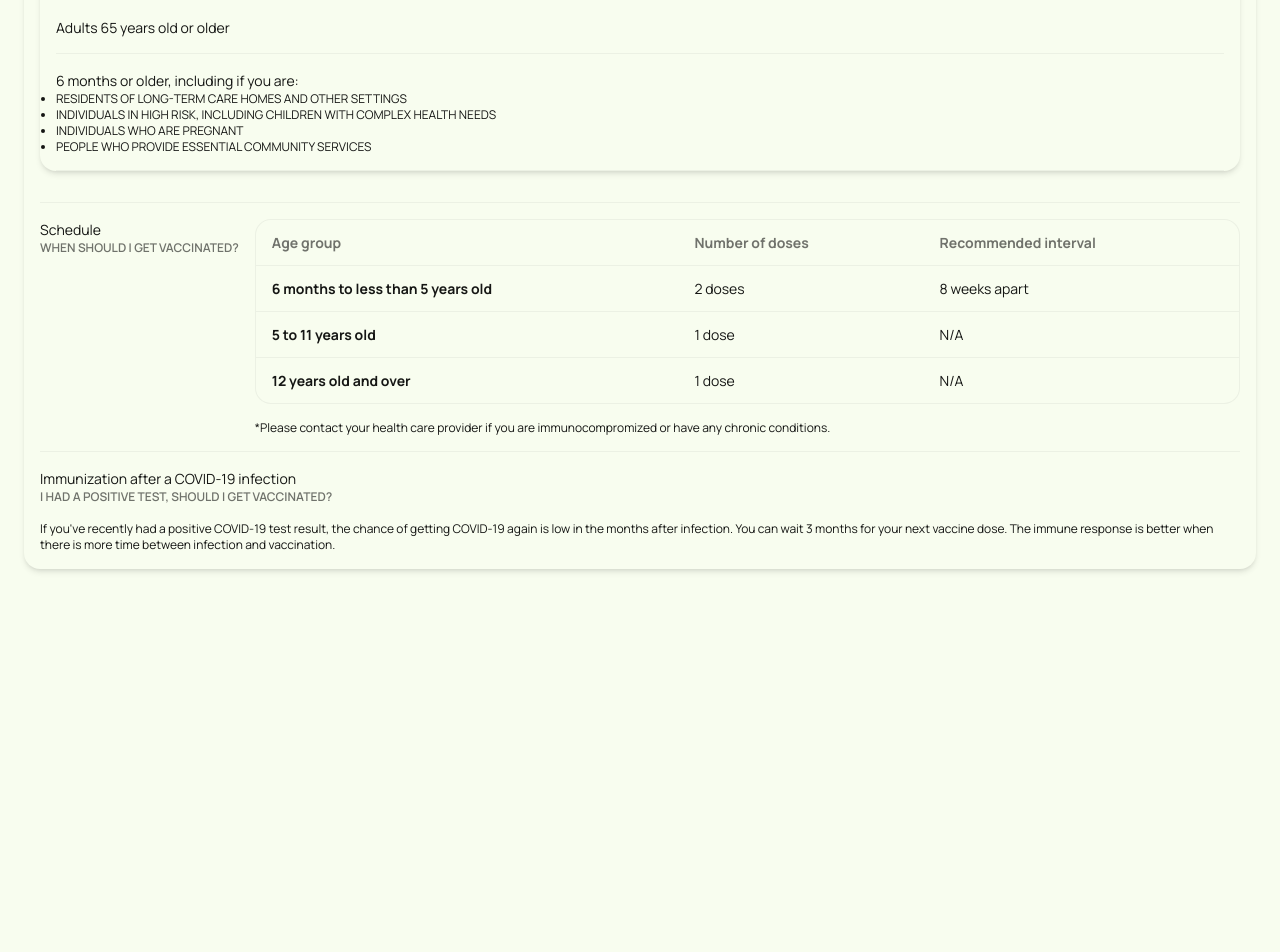
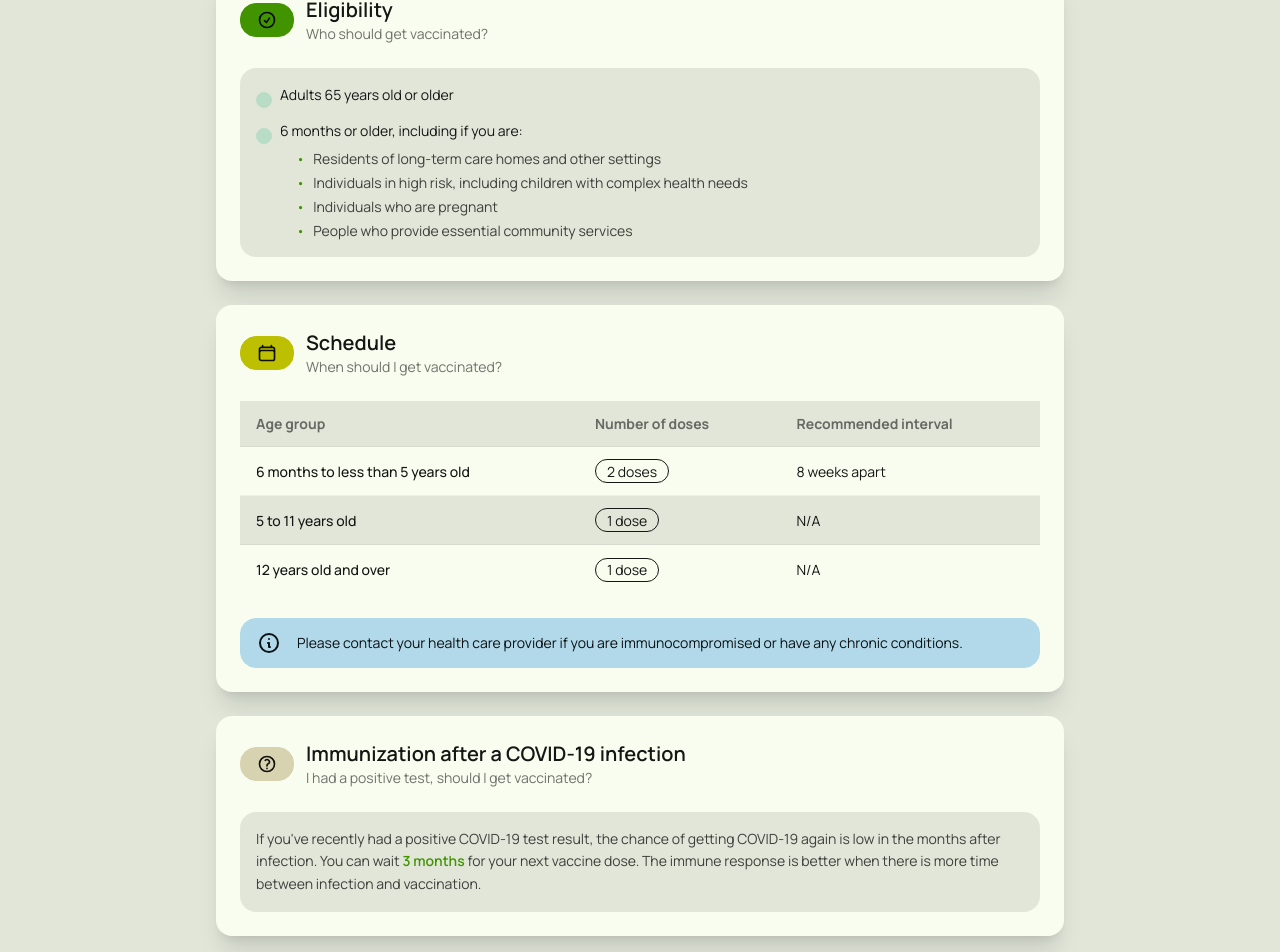
Before and after one commit to tysenh1/devhacks-2026, a React app in the folder frontend/: page /vaccine-info in a window 1280 px wide. Shown: the part 204-1156 px from the top of the page. Before the commit the page ends 800 px from the top, so only its background shows below. Built offline with nearby package versions, Linux system fonts and the light colour scheme; the HTML template or start-up script is replaced by a standard one.

Commit message:
Refactor VaccineInformation component for improved layout and accessibility

```diff
--- a/frontend/src/pages/vaccine_info.tsx
+++ b/frontend/src/pages/vaccine_info.tsx
@@ -1,104 +1,210 @@
 function VaccineInformation() {
   return (
-        <div className="flex flex-col items-center justify-center p-6 gap-y-10">
+    <div className="min-h-screen bg-base-200">
+      <div className="flex flex-col items-center justify-center p-6 gap-y-8 max-w-4xl mx-auto">
+        <div className="text-center py-6">
+          <h1 className="text-4xl font-bold text-primary">COVID-19 Vaccine</h1>
+          <p className="text-base-content/70 mt-2">
+            Everything you need to know about COVID-19 vaccination
+          </p>
+        </div>
 
-            <h1>COVID-19 Vaccine</h1>
-            <ul className="list bg-base-100 rounded-box shadow-md">
+        <div className="w-full space-y-6">
+          {/* Eligibility Card */}
+          <div className="card bg-base-100 shadow-xl">
+            <div className="card-body">
+              <div className="flex items-center gap-3 mb-4">
+                <div className="badge badge-primary badge-lg p-4">
+                  <svg
+                    xmlns="http://www.w3.org/2000/svg"
+                    fill="none"
+                    viewBox="0 0 24 24"
+                    strokeWidth={2}
+                    stroke="currentColor"
+                    className="w-5 h-5"
+                  >
+                    <path
+                      strokeLinecap="round"
+                      strokeLinejoin="round"
+                      d="M9 12.75L11.25 15 15 9.75M21 12a9 9 0 11-18 0 9 9 0 0118 0z"
+                    />
+                  </svg>
+                </div>
+                <div>
+                  <h2 className="card-title text-xl">Eligibility</h2>
+                  <p className="text-sm text-base-content/60">
+                    Who should get vaccinated?
+                  </p>
+                </div>
+              </div>
 
-                <li className="p-4 pb-2 text-xs opacity-60 tracking-wide">Important information</li>
-
-                <li className="list-row">
+              <div className="bg-base-200 rounded-box p-4">
+                <ul className="space-y-3">
+                  <li className="flex items-start gap-2">
+                    <span className="badge badge-success badge-xs mt-2"></span>
+                    <span>Adults 65 years old or older</span>
+                  </li>
+                  <li className="flex items-start gap-2">
+                    <span className="badge badge-success badge-xs mt-2"></span>
                     <div>
-                        <div>Eligibility</div>
-                        <div className="text-xs uppercase font-semibold opacity-60">Who should get vaccinated?</div>
-                        <ul className="list bg-base-100 rounded-box shadow-md">
-
-                            <li className="p-4 pb-2 text-xs opacity-60 tracking-wide"></li>
-
-                            <li className="list-row">
-                                <div className="list-col-grow">
-                                    <div>Adults 65 years old or older</div>
+                      <span>6 months or older, including if you are:</span>
+                      <ul className="ml-4 mt-2 space-y-1 text-sm text-base-content/80">
+                        <li className="flex items-center gap-2">
+                          <span className="text-primary">•</span>
+                          Residents of long-term care homes and other settings
+                        </li>
+                        <li className="flex items-center gap-2">
+                          <span className="text-primary">•</span>
+                          Individuals in high risk, including children with
+                          complex health needs
+                        </li>
+                        <li className="flex items-center gap-2">
+                          <span className="text-primary">•</span>
+                          Individuals who are pregnant
+                        </li>
+                        <li className="flex items-center gap-2">
+                          <span className="text-primary">•</span>
+                          People who provide essential community services
+                        </li>
+                      </ul>
                     </div>
                   </li>
-
-                            <li className="list-row list-disc">
-                                <div className="list-col-grow">
-                                    <div>6 months or older, including if you are:</div>
-                                    <div className="text-xs uppercase list-disc">
-
-                                        <ul className="list-disc">
-                                            <li>Residents of long-term care homes and other settings</li>
-                                            <li>Individuals in high risk, including children with complex health needs</li>
-                                            <li>Individuals who are pregnant</li>
-                                            <li>People who provide essential community services</li>
                 </ul>
               </div>
             </div>
-                            </li>
+          </div>
 
-                        </ul>
+          {/* Schedule Card */}
+          <div className="card bg-base-100 shadow-xl">
+            <div className="card-body">
+              <div className="flex items-center gap-3 mb-4">
+                <div className="badge badge-secondary badge-lg p-4">
+                  <svg
+                    xmlns="http://www.w3.org/2000/svg"
+                    fill="none"
+                    viewBox="0 0 24 24"
+                    strokeWidth={2}
+                    stroke="currentColor"
+                    className="w-5 h-5"
+                  >
+                    <path
+                      strokeLinecap="round"
+                      strokeLinejoin="round"
+                      d="M6.75 3v2.25M17.25 3v2.25M3 18.75V7.5a2.25 2.25 0 012.25-2.25h13.5A2.25 2.25 0 0121 7.5v11.25m-18 0A2.25 2.25 0 005.25 21h13.5A2.25 2.25 0 0021 18.75m-18 0v-7.5A2.25 2.25 0 015.25 9h13.5A2.25 2.25 0 0121 11.25v7.5"
+                    />
+                  </svg>
                 </div>
-                    <p className="list-col-wrap text-xs">
+                <div>
+                  <h2 className="card-title text-xl">Schedule</h2>
+                  <p className="text-sm text-base-content/60">
+                    When should I get vaccinated?
+                  </p>
+                </div>
+              </div>
 
-                    </p>
-                </li>
-
-                <li className="list-row">
-                    <div>
-                        <div>Schedule</div>
-                        <div className="text-xs uppercase font-semibold opacity-60">When should I get vaccinated?</div>
-                    </div>
-                    <div className="overflow-x-auto rounded-box border border-base-content/5 bg-base-100">
-                        <table className="table">
+              <div className="overflow-x-auto">
+                <table className="table table-zebra">
                   <thead>
-                                <tr>
-                                    <th>Age group</th>
-                                    <th>Number of doses</th>
-                                    <th>Recommended interval</th>
+                    <tr className="bg-base-200">
+                      <th className="font-bold">Age group</th>
+                      <th className="font-bold">Number of doses</th>
+                      <th className="font-bold">Recommended interval</th>
                     </tr>
                   </thead>
                   <tbody>
                     <tr>
-                                    <th>6 months to less than 5 years old</th>
-                                    <td>2 doses</td>
+                      <td className="font-medium">
+                        6 months to less than 5 years old
+                      </td>
+                      <td>
+                        <span className="badge badge-outline">2 doses</span>
+                      </td>
                       <td>8 weeks apart</td>
                     </tr>
-
                     <tr>
-                                    <th>5 to 11 years old</th>
-                                    <td>1 dose</td>
+                      <td className="font-medium">5 to 11 years old</td>
+                      <td>
+                        <span className="badge badge-outline">1 dose</span>
+                      </td>
                       <td>N/A</td>
                     </tr>
-
                     <tr>
-                                    <th>12 years old and over</th>
-                                    <td>1 dose</td>
+                      <td className="font-medium">12 years old and over</td>
+                      <td>
+                        <span className="badge badge-outline">1 dose</span>
+                      </td>
                       <td>N/A</td>
                     </tr>
                   </tbody>
                 </table>
               </div>
-                    <p className="list-col-wrap text-xs">
-                        *Please contact your health care provider if you are immunocompromized or have any chronic conditions.
+
+              <div className="alert alert-info mt-4">
+                <svg
+                  xmlns="http://www.w3.org/2000/svg"
+                  fill="none"
+                  viewBox="0 0 24 24"
+                  className="stroke-current shrink-0 w-6 h-6"
+                >
+                  <path
+                    strokeLinecap="round"
+                    strokeLinejoin="round"
+                    strokeWidth="2"
+                    d="M13 16h-1v-4h-1m1-4h.01M21 12a9 9 0 11-18 0 9 9 0 0118 0z"
+                  ></path>
+                </svg>
+                <span className="text-sm">
+                  Please contact your health care provider if you are
+                  immunocompromised or have any chronic conditions.
+                </span>
+              </div>
+            </div>
+          </div>
+
+          {/* After Infection Card */}
+          <div className="card bg-base-100 shadow-xl">
+            <div className="card-body">
+              <div className="flex items-center gap-3 mb-4">
+                <div className="badge badge-warning badge-lg p-4">
+                  <svg
+                    xmlns="http://www.w3.org/2000/svg"
+                    fill="none"
+                    viewBox="0 0 24 24"
+                    strokeWidth={2}
+                    stroke="currentColor"
+                    className="w-5 h-5"
+                  >
+                    <path
+                      strokeLinecap="round"
+                      strokeLinejoin="round"
+                      d="M9.879 7.519c1.171-1.025 3.071-1.025 4.242 0 1.172 1.025 1.172 2.687 0 3.712-.203.179-.43.326-.67.442-.745.361-1.45.999-1.45 1.827v.75M21 12a9 9 0 11-18 0 9 9 0 0118 0zm-9 5.25h.008v.008H12v-.008z"
+                    />
+                  </svg>
+                </div>
+                <div>
+                  <h2 className="card-title text-xl">
+                    Immunization after a COVID-19 infection
+                  </h2>
+                  <p className="text-sm text-base-content/60">
+                    I had a positive test, should I get vaccinated?
                   </p>
-                </li>
+                </div>
+              </div>
 
-                <li className="list-row">
-                    <div>
-                        <div>Immunization after a COVID-19 infection</div>
-                        <div className="text-xs uppercase font-semibold opacity-60">I had a positive test, should I get vaccinated?</div>
+              <div className="bg-base-200 rounded-box p-4">
+                <p className="text-base-content/80 leading-relaxed">
+                  If you've recently had a positive COVID-19 test result, the
+                  chance of getting COVID-19 again is low in the months after
+                  infection. You can wait{" "}
+                  <span className="font-semibold text-primary">3 months</span>{" "}
+                  for your next vaccine dose. The immune response is better when
+                  there is more time between infection and vaccination.
+                </p>
               </div>
-                    <p className="list-col-wrap text-xs">
-                        If you've recently had a positive COVID-19 test result,
-                        the chance of getting COVID-19 again is low in the months
-                        after infection. You can wait 3 months for your next vaccine dose.
-                        The immune response is better when there is more time between
-                        infection and vaccination.
-                    </p>
-                </li>
-
-            </ul>
-
+            </div>
+          </div>
+        </div>
+      </div>
     </div>
   );
 }
```
Lines whose indentation alone changed are shown as unchanged.
